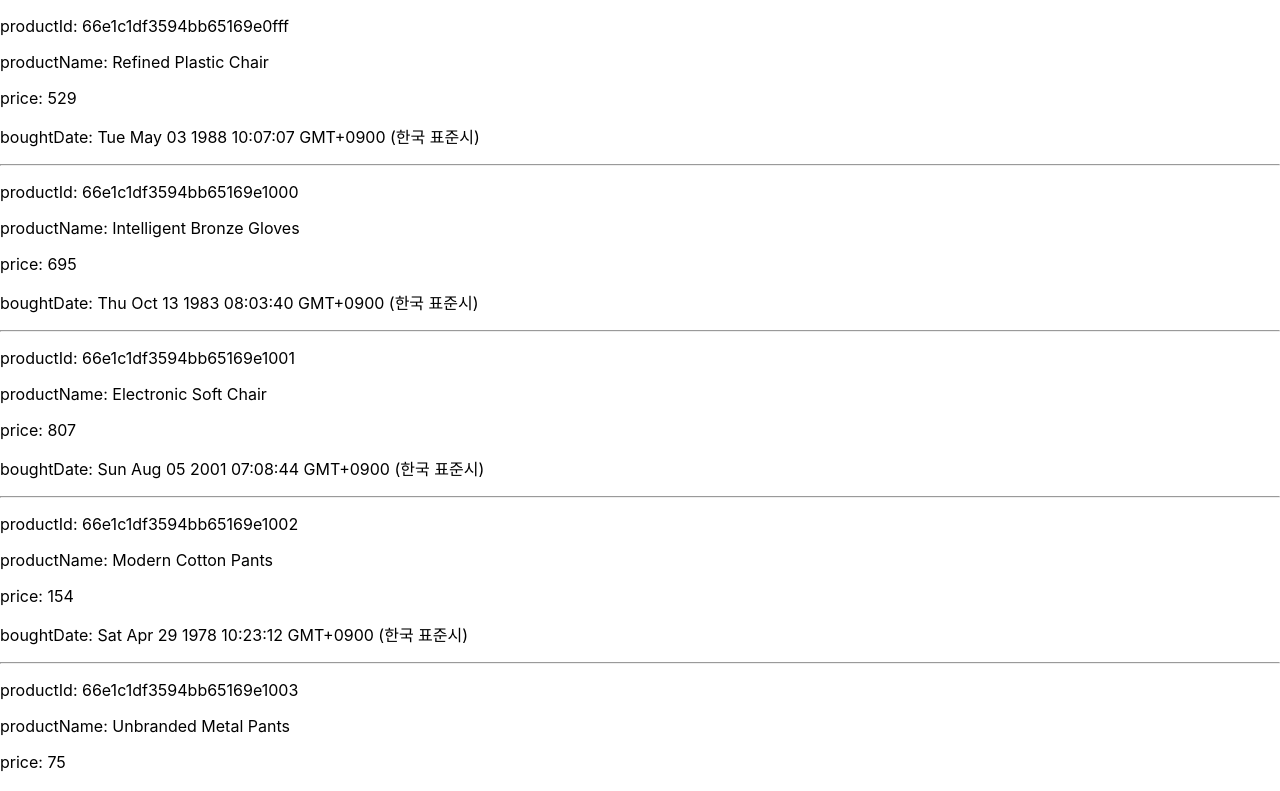
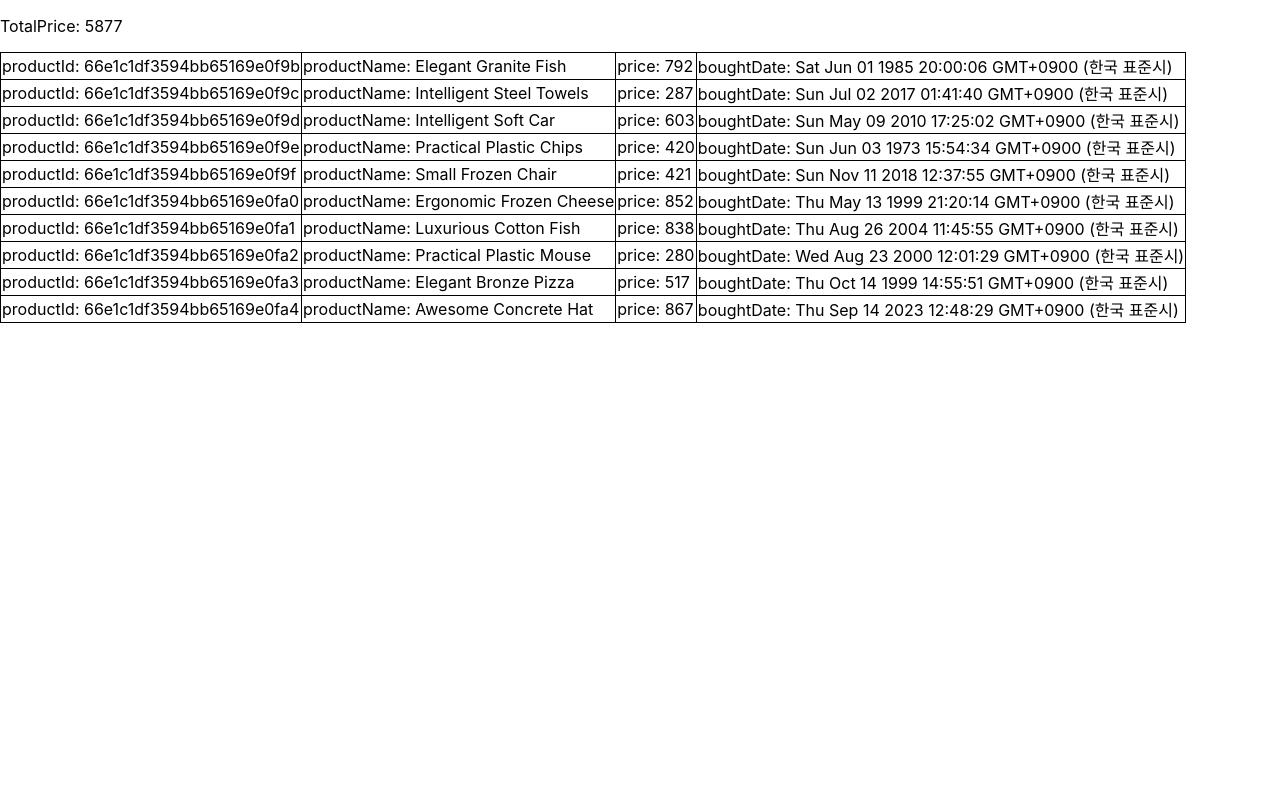
Before and after one commit to yangheat/wanted-pre-onboarding-fe-26, a React (Create React App) app: page / in a window 1280 px wide. Shown: the top 791 px of the page. Built offline with nearby package versions, Linux system fonts and the light colour scheme.

Commit message:
함수 컴포넌트 적용

```diff
--- a/src/App.css
+++ b/src/App.css
@@ -1,38 +1,4 @@
-.App {
-  text-align: center;
+table, tr, th, td {
+  border: 1px solid;
+  border-collapse: collapse;
 }
-
-.App-logo {
-  height: 40vmin;
-  pointer-events: none;
-}
-
-@media (prefers-reduced-motion: no-preference) {
-  .App-logo {
-    animation: App-logo-spin infinite 20s linear;
-  }
-}
-
-.App-header {
-  background-color: #282c34;
-  min-height: 100vh;
-  display: flex;
-  flex-direction: column;
-  align-items: center;
-  justify-content: center;
-  font-size: calc(10px + 2vmin);
-  color: white;
-}
-
-.App-link {
-  color: #61dafb;
-}
-
-@keyframes App-logo-spin {
-  from {
-    transform: rotate(0deg);
-  }
-  to {
-    transform: rotate(360deg);
-  }
-}
--- a/src/App.tsx
+++ b/src/App.tsx
@@ -1,30 +1,50 @@
-import { Fragment, useEffect, useState } from 'react'
+import { useEffect, useState } from 'react'
 import { getMockData } from './api/products'
 import './App.css'
 import { MockData } from './types/mock'
 
-const PER_PAGE = 10
+function TotalPrice({ totalPrice }: { totalPrice: number}) {
+  return <p>TotalPrice: { totalPrice }</p>
+}
+
+function ProductList({ products }: { products: MockData[]}) {
+  return (
+    <>
+      <table>
+        <tbody>
+            {products.map((product, index) => (
+              <tr key={index}>
+                {Object.entries(product).map(([key, value]) => (
+                  <td key={index + key + value}>{key}: {value}</td>
+                ))}
+              </tr>
+            ))}
+        </tbody>
+      </table>
+
+    </>
+  )
+}
 
 function App() {
   const [products, setProducts] = useState<MockData[]>([])
+  const [totalPrice, setTotalPrice] = useState(0)
+  const [pageNum, setpageNum] = useState(0)
 
   useEffect(() => {
-    getMockData(PER_PAGE).then((response) => {
+    getMockData(pageNum).then((response) => {
+      let price = 0
+      response.datas.forEach((data) => {
+        price += data.price
+      })
+      setTotalPrice(price)
       setProducts(response.datas)
     })
   }, [])
   return (
     <>
-      {products.map((product, index) => (
-        <Fragment key={index}>
-          {Object.entries(product).map(([key, value]) => (
-            <p key={key}>
-              {key}: {value}
-            </p>
-          ))}
-          <hr />
-        </Fragment>
-      ))}
+      <TotalPrice totalPrice={totalPrice}/>
+      <ProductList products={products}/>
     </>
   )
 }
```
